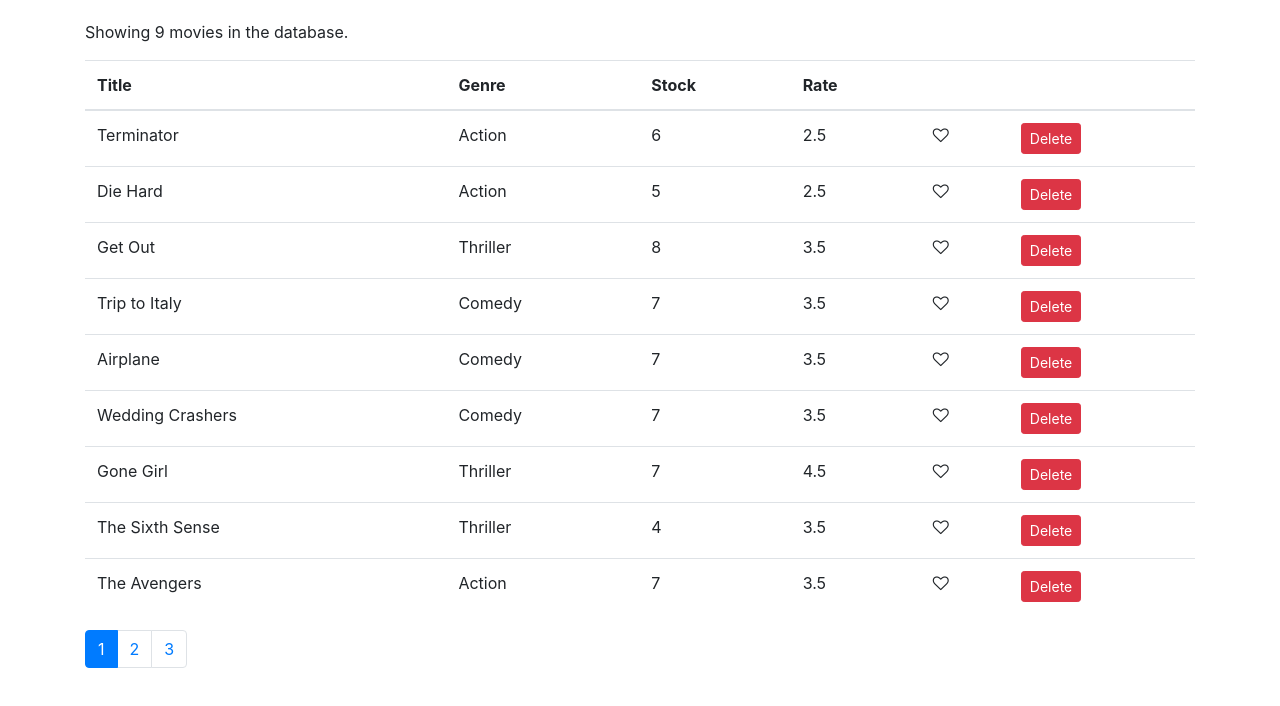
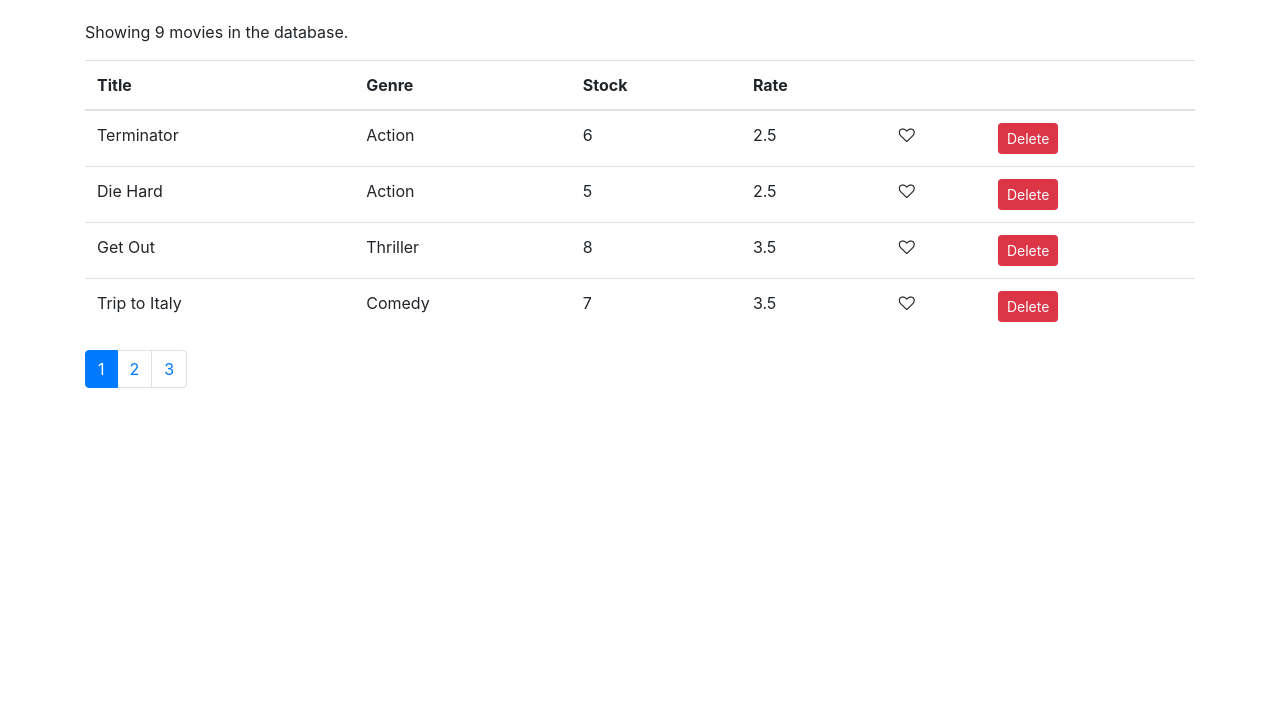
Before and after one commit to ianaquino47/Vidly, a React (Create React App) app: page / in a window 1280 px wide. Shown: the top 706 px of the page. Built offline with nearby package versions, Linux system fonts and the light colour scheme.

Commit message:
pagination fully working

```diff
--- a/src/components/Movies.jsx
+++ b/src/components/Movies.jsx
@@ -2,6 +2,7 @@
 import { getMovies } from "../services/fakeMovieService";
 import Pagination from "./common/Pagination";
 import Like from "./common/Like";
+import { paginate } from '../utils/paginate'
 
 class Movies extends Component {
   state = {
@@ -29,8 +30,13 @@
 
   render() {
     const { length: count } = this.state.movies;
-    const { pageSize, currentPage } = this.state;
+    const { pageSize, currentPage, movies: allMovies } = this.state;
+
     if (count === 0) return <p>There are no movies in the database.</p>;
+
+    const movies = paginate(allMovies, currentPage, pageSize);
+    console.log(movies)
+
     return (
       <>
         <p>Showing {count} movies in the database.</p>
@@ -46,7 +52,7 @@
             </tr>
           </thead>
           <tbody>
-            {this.state.movies.map((movie) => (
+            {movies.map((movie) => (
               <tr key={movie._id}>
                 <td>{movie.title}</td>
                 <td>{movie.genre.name}</td>
--- /dev/null
+++ b/src/utils/paginate.js
@@ -0,0 +1,9 @@
+import _ from 'lodash';
+
+export function paginate(items, pageNumber, pageSize) {
+    const startIndex = (pageNumber - 1) * pageSize;
+    return _(items)
+        .slice(startIndex)  //slices array from index upto end
+        .take(pageSize) //takes pageSize elements from array
+        .value()    //returns lodash wrapped object back into array
+}
```
